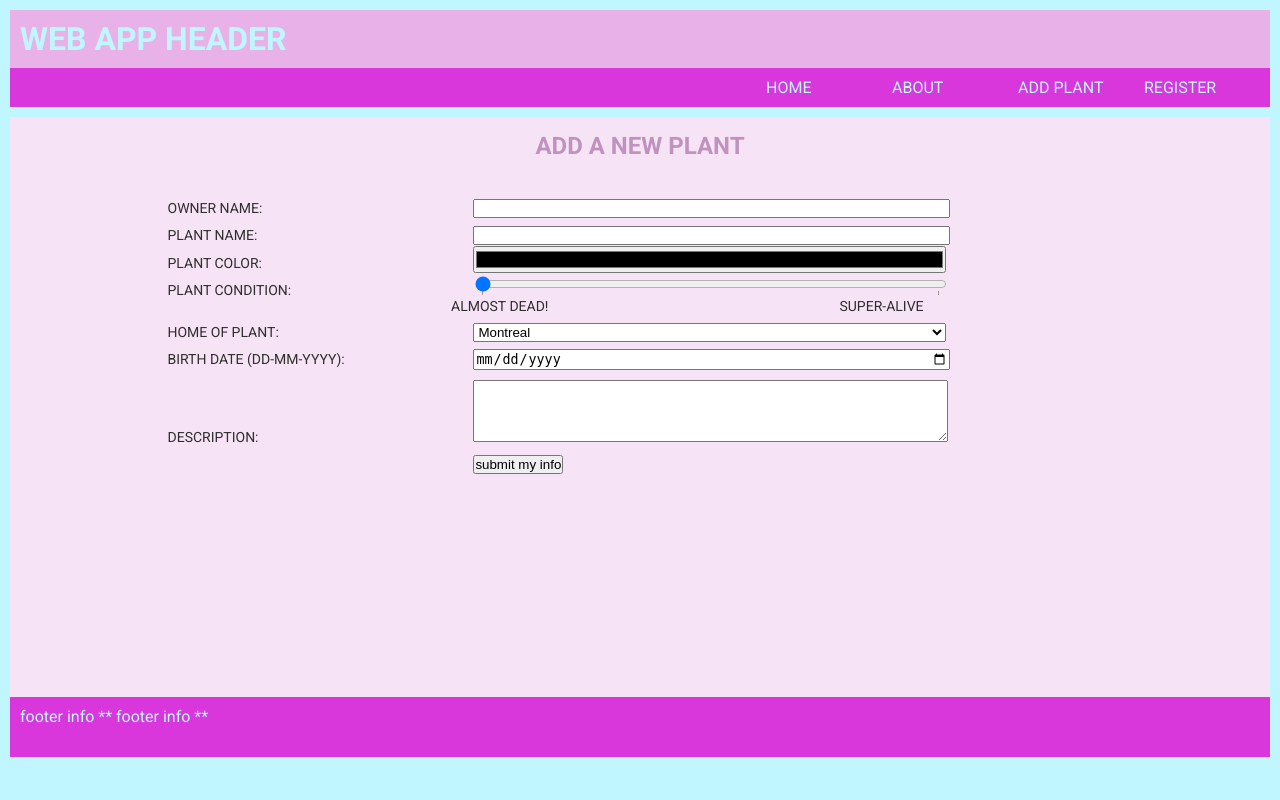
After one commit to xp30n/CART351, a Flask app: page /inputPlant in a window 1280 px wide. The commit adds this page. Run offline with Flask 3, Linux system fonts and the light colour scheme.

Commit message:
finished with today's lesson

```diff
--- a/LECTURES/WEEK5/main.py
+++ b/LECTURES/WEEK5/main.py
@@ -1,4 +1,5 @@
-from flask import Flask, render_template
+from flask import Flask, render_template, request, redirect, url_for
+
 app = Flask(__name__)
 
 @app.route("/pineappleParent")
@@ -17,6 +18,11 @@ def pineAppleB():
     return render_template("pineappleChild_B.html",
                            passedImg = "pineapple_2.jpg")
 
+@app.route("/inputPlant")
+def addPlantData():
+    return render_template("addPlantData.html")
+
+
 @app.route("/")
 def index():
 
@@ -32,4 +38,39 @@ def index():
 
                         )
 
+# @app.route("/thank_you")
+# def thank_you():
+#     app.logger.info(request.args)
+#     return render_template("thankyou.html", plantData = request.args)
+
+@app.route("/register")
+def register():
+     return render_template("register.html")
+
+@app.route("/reg_thank_you",methods = ['POST', 'GET'])
+def reg_thank_you():
+     app.logger.info(request.form["f_name"])
+     app.logger.info(request.form["l_name"])
+     return render_template("thankyou_reg.html",
+                            fName = request.form["f_name"],
+                            lName = request.form["l_name"])
+
+@app.route("/thank_you")
+def thank_you():
+    app.logger.info(request.args)
+
+    if('o_name' in request.args):
+        owner_name = request.args["o_name"]
+        app.logger.info("first run to redirect")
+         #url is not clean
+        # return render_template("thankyou.html",plantData = request.args)
+
+        # issue we lose the parameters! - but url is clean :)
+        return redirect(url_for("thank_you"))
+
+    #part of the reloading process... we redirect - then headers rewritten and reload the template
+    else:
+        app.logger.info("reloaded and redirected")
+        return render_template("thankyou.html")
+
 app.run(debug=True)
--- a/LECTURES/WEEK5/static/css/base.css
+++ b/LECTURES/WEEK5/static/css/base.css
@@ -108,3 +108,99 @@ footer {
 .highlight {
   background: rgb(255, 0, 93);
 }
+
+/*********** for the form input ***/
+.plant-collect {
+  padding-top: 10px;
+  background-color: rgb(246, 227, 245);
+  padding-bottom: 10px;
+  min-height: 70vh;
+}
+label {
+  display: inline-block;
+  width: 30%;
+  margin-top: 1%;
+  text-transform: uppercase;
+}
+textarea {
+  margin-top: 10px;
+  width: 50%;
+  margin-left: 2%;
+}
+input {
+  margin-left: 2%;
+  width: 50%;
+}
+fieldset {
+  width: 75%;
+  color: #302e2e;
+  margin: 0 auto;
+  margin-top: 2%;
+  border: none;
+  font-size: 14px;
+  text-transform: uppercase;
+}
+select {
+  width: 50%;
+}
+#submitPlant {
+  width: auto;
+  margin-top: 10px;
+}
+.plant-collect h3 {
+  padding: 5px;
+  text-align: center;
+  font-size: 24px;
+  color: rgb(191, 147, 189);
+}
+input[type="range"] {
+  margin-left: 5%;
+  width: 100%;
+}
+select {
+  margin-left: 2%;
+  width: 50%;
+}
+.range-ui {
+  display: flex;
+  width: 100%;
+}
+.range-ui div {
+  width: 50%;
+}
+datalist {
+  display: flex;
+  flex-direction: row;
+  justify-content: space-between;
+}
+
+/**** new ***/
+.thank-collect {
+  padding-top: 10px;
+  background-color: rgb(203, 218, 215);
+  padding-bottom: 10px;
+}
+.thank-collect h3 {
+  font-size: 24px;
+  color: rgb(87, 77, 85);
+  margin-left: 10px;
+  margin-right: 10px;
+  margin-top: 10px;
+  background-color: rgb(248, 249, 248);
+}
+
+.register-collect {
+  padding-top: 10px;
+  background-color: rgb(246, 227, 245);
+  padding-bottom: 10px;
+}
+#submitRegister {
+  width: auto;
+  margin-top: 10px;
+}
+.register-collect h3 {
+  padding: 5px;
+  text-align: center;
+  font-size: 24px;
+  color: rgb(191, 147, 189);
+}
--- /dev/null
+++ b/LECTURES/WEEK5/templates/addPlantData.html
@@ -0,0 +1,82 @@
+<!-- will be a child of base-->
+{% extends "base.html" %} {% block content %}
+<section class="plant-collect">
+  <div class="formContainer">
+    <!--form done using more current tags... -->
+    <form id="insertPlantForm" action="{{url_for('thank_you')}}">
+      <!-- group the related elements in a form -->
+      <h3>ADD A NEW PLANT</h3>
+      <fieldset>
+        <p>
+          <label>Owner Name:</label>
+          <input type="text" size="24" maxlength="40" name="o_name" required />
+        </p>
+
+        <p>
+          <label>Plant Name:</label>
+          <input type="text" size="24" maxlength="40" name="p_name" required />
+        </p>
+
+        <p>
+          <label>Plant Color:</label>
+          <input type="color" name="p_color" required />
+        </p>
+        <div class="range-ui">
+          <label>Plant Condition:</label>
+
+          <div>
+            <input
+              type="range"
+              name="p_condition"
+              min="0"
+              max="100"
+              value="0"
+              step="1"
+              list="values"
+            />
+            <datalist id="values">
+              <option value="0" label="almost dead!"></option>
+              <option value="100" label="super-alive"></option>
+            </datalist>
+          </div>
+        </div>
+
+        <p>
+          <label>Home of Plant:</label>
+          <select name="plant-home">
+            <option value="Montreal">Montreal</option>
+            <option value="Quebec City">Quebec City</option>
+            <option value="Ottawa">Ottawa</option>
+            <option value="Winnipeg">Winnipeg</option>
+            <option value="Vancouver">Vancouver</option>
+          </select>
+        </p>
+        <p>
+          <label>Birth Date (DD-MM-YYYY):</label>
+          <input type="date" name="a_date" required />
+        </p>
+        <p>
+          <label>Description:</label>
+          <textarea
+            type="text"
+            rows="4"
+            cols="50"
+            name="a_descript"
+            required
+          ></textarea>
+        </p>
+        <p>
+          <label></label>
+          <input
+            id="submitPlant"
+            type="submit"
+            name="submit"
+            value="submit my info"
+            id="buttonS"
+          />
+        </p>
+      </fieldset>
+    </form>
+  </div>
+</section>
+{% endblock %}
--- a/LECTURES/WEEK5/templates/base.html
+++ b/LECTURES/WEEK5/templates/base.html
@@ -17,6 +17,8 @@
         <ul>
           <li><a href="{{url_for('index')}}">Home </a></li>
           <li><a href="{{url_for('pineAppleA')}}">About</a></li>
+          <li><a href="{{url_for('addPlantData')}}">Add Plant</a></li>
+          <li> <a href="{{url_for('register')}}">Register</a> </li>
         </ul>
       </nav>
     </header>
```
Also changed, not shown: LECTURES/WEEK5/templates/register.html (added, +58 -0 lines), LECTURES/WEEK5/templates/thankyou.html (added, +8 -0 lines), LECTURES/WEEK5/templates/thankyou_reg.html (added, +8 -0 lines).
